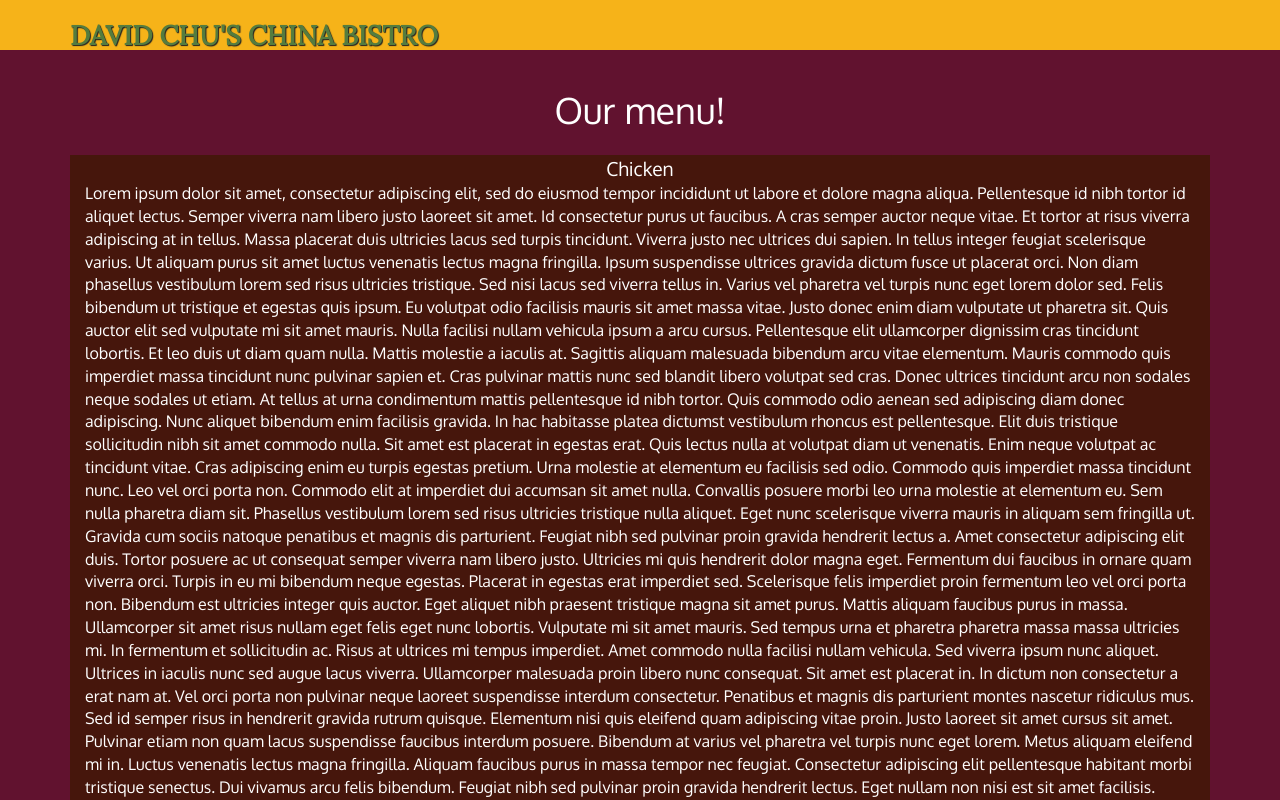
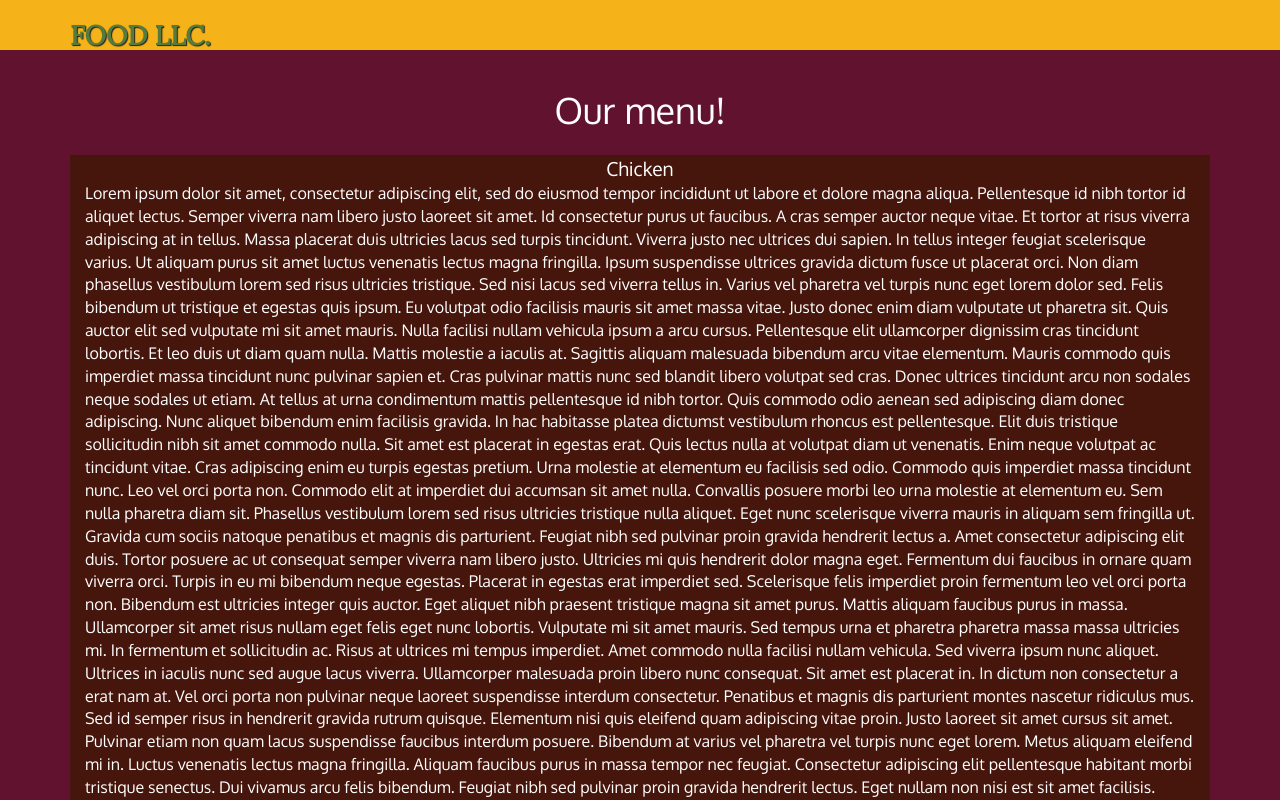
Before and after one commit to jpcg698/webmodule3, a plain HTML site: page index.html in a window 1280 px wide. Shown: the top 800 px of the page. Drawn offline with Linux system fonts and the light colour scheme; a script that the page names is missing.

Commit message:
Forgot name

```diff
--- a/index.html
+++ b/index.html
@@ -20,7 +20,7 @@
           </a>
 
           <div class="navbar-brand">
-            <a href="index.html"><h1>David Chu's China Bistro</h1></a>
+            <a href="index.html"><h1>Food LLC.</h1></a>
 
           </div>
 
```
